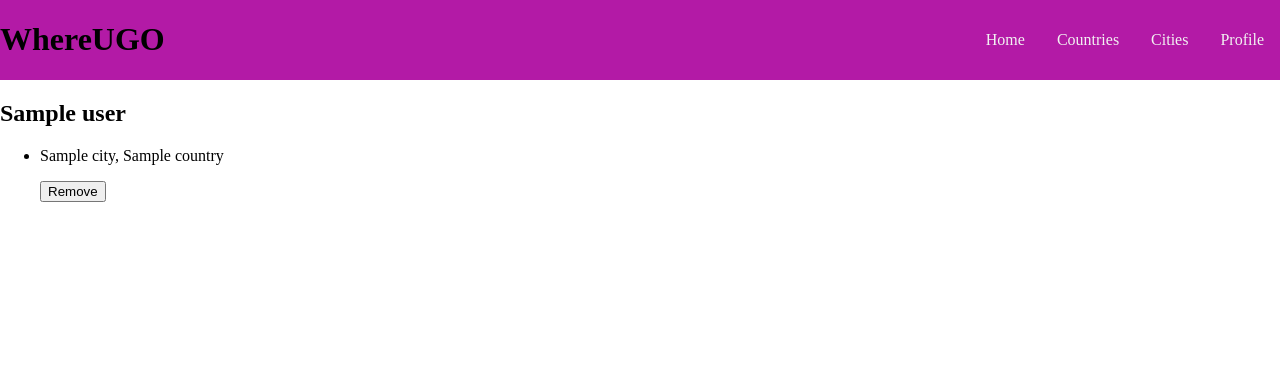
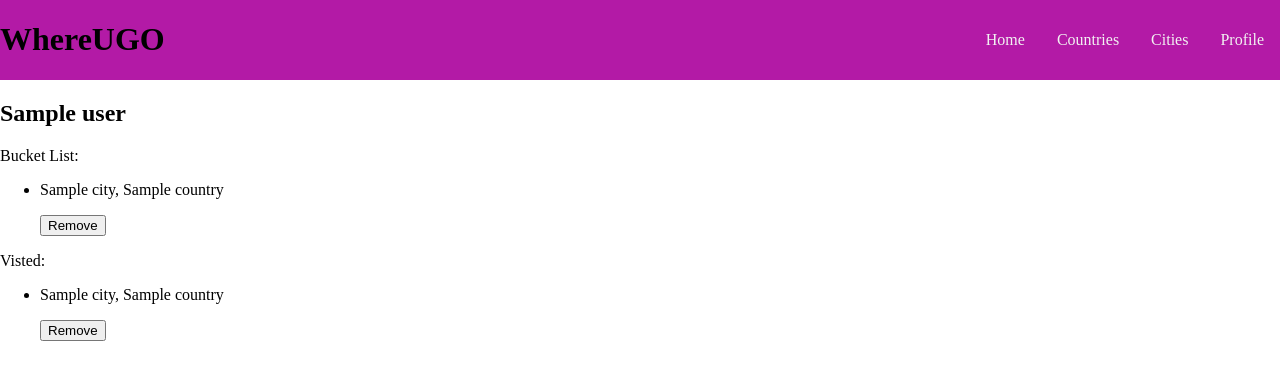
Before and after one commit to Andrew1495/Bucket_list_project, a Flask app: page /user in a window 1280 px wide. Shown: the top 380 px of the page. Run offline with Flask 2, Linux system fonts and the light colour scheme; a database or web service that is not in the repository returns one stand-in record (values such as "Sample title"); parts of the project's set-up code (start-up, migrations or seed data) failed here and were passed over; some libraries are stand-ins or nearby versions.

Commit message:
can no longer enter dups

```diff
--- a/application/controllers/user_controller.py
+++ b/application/controllers/user_controller.py
@@ -2,6 +2,7 @@ from flask import Flask, redirect, render_template, Blueprint, request
 from repositories.city_repo import select
 import repositories.user_repo as user_repo
 import repositories.want_to_visit_repo as want_to_visit_repo
+import repositories.visit_repo as visit_repo
 
 
 user_blueprint = Blueprint("user", __name__)
@@ -11,11 +12,19 @@ user_blueprint = Blueprint("user", __name__)
 def user(id=1):
     user = user_repo.select(id)
     bucket_list = want_to_visit_repo.select_all()
-    return render_template("users/index.html", user=user, bucket_list=bucket_list)
+    visited = visit_repo.select_all()
+    return render_template("users/index.html", user=user, bucket_list=bucket_list, visited=visited)
 
 
-@user_blueprint.route("/user/<id>/delete", methods= [ "GET", "POST"])
-def delete(id):
+@user_blueprint.route("/user/<id>/delete_bucket", methods= [ "GET", "POST"])
+def delete_bucket(id):
     remove = want_to_visit_repo.select(id)
     want_to_visit_repo.delete(remove.id)
     return redirect("/user")
+
+
+@user_blueprint.route("/user/<id>/delete_visit", methods= [ "GET", "POST"])
+def delete_visit(id):
+    remove = visit_repo.select(id)
+    visit_repo.delete(remove.id)
+    return redirect("/user")
--- a/application/models/visit.py
+++ b/application/models/visit.py
@@ -1,4 +1,5 @@
 class Vist:
-    def __init__(self, _user, _city):
+    def __init__(self, _user, _city, id = None):
         self.user = _user
         self.city = _city
+        self.id = id
--- a/application/repositories/city_repo.py
+++ b/application/repositories/city_repo.py
@@ -7,11 +7,19 @@ import repositories.country_repo as country_repo
 
 
 def save(city):
-    sql = "INSERT INTO cities (name, country_id) VALUES (%s , %s) RETURNING * "
-    values = [city.name, city.country.id]
-    results = run_sql(sql, values)
-    id = results[0]['id']
-    city.id = id
+    sql = "SELECT * FROM cities WHERE name = %s"
+    values = [city.name]
+    test = run_sql(sql, values)
+    error = True
+    if len(test) > 0:
+        return error
+    else:
+        sql = "INSERT INTO cities (name, country_id) VALUES (%s , %s) RETURNING * "
+        values = [city.name, city.country.id]
+        results = run_sql(sql, values)
+        id = results[0]['id']
+        city.id = id
+        return error
 
 
 def select_all():
@@ -49,11 +57,26 @@ def delete(id):
 
 
 def update(city):
-    sql = "UPDATE cities SET (name, country_id) = (%s, %s) WHERE id = %s"
-    values = [city.name, city.country.id, city.id]
-    run_sql(sql, values)
+    sql = "SELECT * FROM cities WHERE name = %s"
+    values = [city.name]
+    test = run_sql(sql, values)
+    error = True
+    if len(test) > 0:
+        return error
+    else:
+        sql = "UPDATE cities SET (name, country_id) = (%s, %s) WHERE id = %s"
+        values = [city.name, city.country.id, city.id]
+        run_sql(sql, values)
+        return error
 
 
+
+    sql = "SELECT * FROM vistited WHERE user_id = %s AND city_id = %s"
+    values = [visit.user.id, visit.city.id]
+    test = run_sql(sql, values)
+    error = True
+    if len(test) > 0:
+        return error
 
 def select_city_by_country(id):
     cities = []
--- a/application/repositories/visit_repo.py
+++ b/application/repositories/visit_repo.py
@@ -1,4 +1,3 @@
-from itertools import count
 from db.run_sql import run_sql
 from models.country import Country
 from models.user import User
@@ -9,13 +8,26 @@ import repositories.user_repo as user_repo
 
 
 
+    # FIRST QUERY THE USERS TABLE FOR AN EXISTING VISIT AT THAT LOVATION.
+    # IF LENGTH OF RESULT > 0
+    # RETURN "YOUVE ALRREADY BEEN THERE"
+def save(visit):
+    sql = "SELECT * FROM vistited WHERE user_id = %s AND city_id = %s"
+    values = [visit.user.id, visit.city.id]
+    test = run_sql(sql, values)
+    error = True
+    if len(test) > 0:
+        return error
+    else:
+        error = False
+        sql = "INSERT INTO vistited (user_id, city_id) VALUES (%s, %s) RETURNING id"
+        values = [visit.user.id , visit.city.id]
+        results = run_sql(sql, values)
+        id = results[0]['id']
+        visit.id = id
+        return error
 
-def save(visit):
-    sql = "INSERT INTO vistited (user_id, city_id) VALUES (%s, %s) RETURNING id"
-    values = [visit.user.id , visit.city.id]
-    results = run_sql(sql, values)
-    id = results[0]['id']
-    visit.id = id
+
 
 
 def select_all():
@@ -25,8 +37,8 @@ def select_all():
     for result in results:
         city = city_repo.select(result["city_id"])
         user = user_repo.select(result["user_id"])
-        visit = Vist(user, city)
-        visit.append(visit)
+        visit = Vist(user, city, result["id"])
+        visited.append(visit)
     return visited
 
 
@@ -41,7 +53,7 @@ def select(id):
         result = results[0]
         city = city_repo.select(result["city_id"])
         user = user_repo.select(result["user_id"])
-        visit = Vist(user, city)
+        visit = Vist(user, city, result["id"])
     return visit
 
 def delete_all():
--- a/application/repositories/want_to_visit_repo.py
+++ b/application/repositories/want_to_visit_repo.py
@@ -10,11 +10,18 @@ from models.want_to_visit import WantToVisit
 
 
 def save(want_to_visit):
-    sql = "INSERT INTO want_to_visit (user_id, city_id) VALUES (%s, %s) RETURNING *"
-    values = [want_to_visit.user.id , want_to_visit.city.id]
-    results = run_sql(sql, values)
-    id = results[0]['id']
-    want_to_visit.id = id
+    sql = "SELECT * FROM want_to_visit WHERE user_id = %s AND city_id = %s"
+    values = [want_to_visit.user.id, want_to_visit.city.id]
+    test = run_sql(sql, values)
+    error = True
+    if len(test) > 0:
+        return error
+    else:
+        sql = "INSERT INTO want_to_visit (user_id, city_id) VALUES (%s, %s) RETURNING *"
+        values = [want_to_visit.user.id , want_to_visit.city.id]
+        results = run_sql(sql, values)
+        id = results[0]['id']
+        want_to_visit.id = id
 
 
 def select_all():
--- a/application/templates/cities/city.html
+++ b/application/templates/cities/city.html
@@ -1,4 +1,5 @@
 {% extends 'base.html' %}
 {% block content %}
-    <p>{{  city.name  }}  <a href="/cities/{{ city.id }}/edit">Edit</a></p>
+    <p>{{  city.name  }}  <a href="/cities/{{ city.id }}/edit">Edit</a>
+    <a href="/cities/{{ city.id }}/delete">Remove</a></p>
 {% endblock content %}
--- a/application/templates/cities/index.html
+++ b/application/templates/cities/index.html
@@ -3,8 +3,8 @@
 <ul>
 {% for city in cities %}
     <li> <a href="/cities/{{ city.id }}">{{ city.name  }}</a>
-        <a href=""><button>Visted</button></a>
-        <form action="/cities" methods="post"></form><a href="/bucket_list/{{city.id}}"><button>Add to Bucket List</button></a></form>
+        <form action="/cities" methods="post"></form><a href="/visited/{{city.id}}"><button>Visited</button></a></form>
+        <form action="/cities" methods="post"></form><a href="/bucket_list/{{city.id}}"><button>Add to Bucket List</button><a></form>
 
     </li>
 {% endfor %}
--- a/application/templates/users/index.html
+++ b/application/templates/users/index.html
@@ -1,13 +1,26 @@
 {% extends 'base.html' %}
 {% block content %}
 <h2>{{user.name}}</h2>
+
+<p>Bucket List:</p>
 <ul>
     {% for want_to_visit in bucket_list %}
         <li>
             <p>{{want_to_visit.city.name}}, {{want_to_visit.city.country.name}}</p>
-            <form action="/user/{{want_to_visit.id}}/delete" method="post"> <button>Remove</button> </form>
+            <form action="/user/{{want_to_visit.id}}/delete_bucket" method="post"> <button>Remove</button> </form>
         </li>
 
     {% endfor %}
 </ul>
+    <p>Visted:</p>
+<ul>
+    {% for visit in visited %}
+    <li>
+        <p>{{visit.city.name}}, {{visit.city.country.name}}</p>
+        <form action="/user/{{visit.id}}/delete_visit" method="post"> <button>Remove</button> </form>
+    </li>
+    {% endfor %}
+</ul>
+
+
 {% endblock content %}
```
Also changed, not shown: application/controllers/cities_controller.py (+25 -2 lines), application/db/bucket_list.sql (+5 -3 lines), application/templates/cities/error.html (added, +9 -0 lines).
